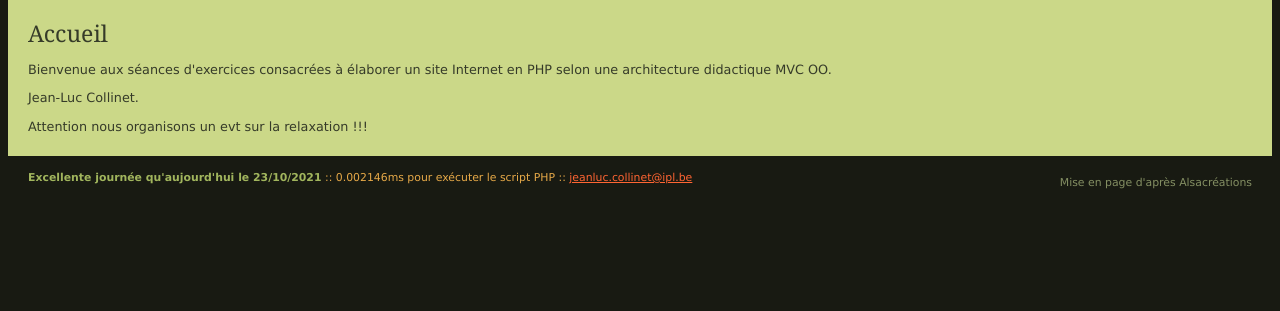
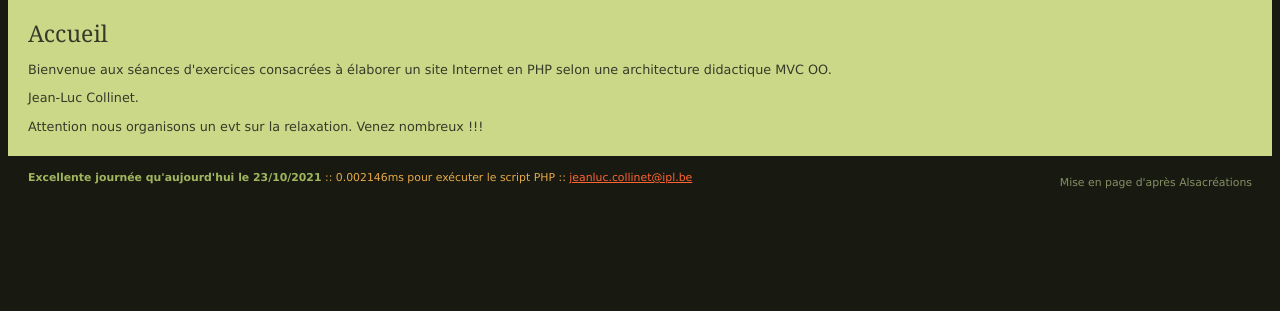
Before and after one commit to olivierchoquet/sbn, a PHP site: page / in a window 1280 px wide. Shown: the part 158-469 px from the top of the page. Run offline with PHP 8.4, Linux system fonts and the light colour scheme.

Commit message:
fix homepage evt relaxation

```diff
--- a/views/home.php
+++ b/views/home.php
@@ -3,5 +3,5 @@
 	<p>Bienvenue aux séances d'exercices consacrées à élaborer un site Internet en PHP selon une architecture didactique MVC OO.</p>
 	<p>Jean-Luc Collinet.</p>
 
-    <p> Attention nous organisons un evt sur la relaxation !!! </p>
+    <p> Attention nous organisons un evt sur la relaxation. Venez nombreux !!! </p>
 </div><!-- #contenu -->
```
